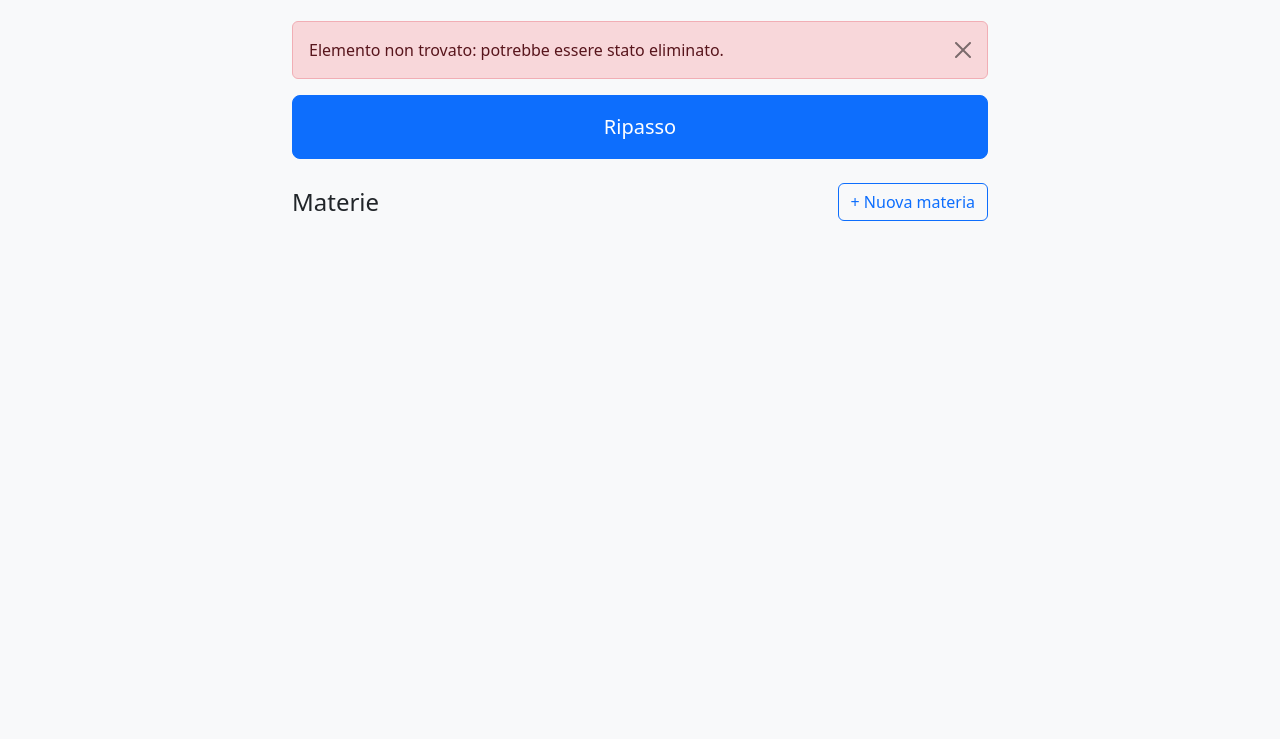
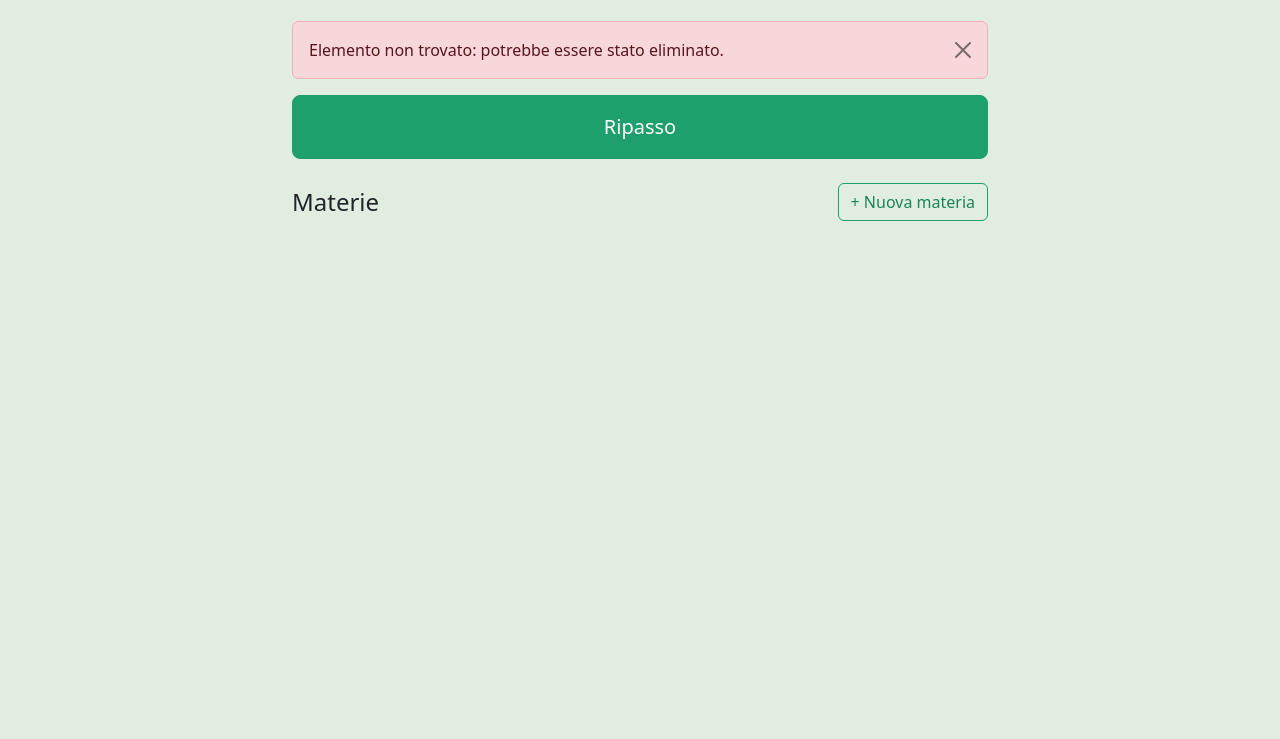
Before and after one commit to simopugliese/flashcard, a website: page public/index.html in a window 1280 px wide. Shown: the part 61-800 px from the top of the page. Drawn offline with nearby package versions, Linux system fonts and the light colour scheme; no server answers.

Commit message:
cambiata palette colori per renderli coerenti con il logo

```diff
--- a/public/index.html
+++ b/public/index.html
@@ -9,7 +9,59 @@
   <style>
     .contenuto { max-width: 720px; }
     .testo-carta { white-space: pre-wrap; }
-    .navbar-verde { background-color: #1F9D6B; }
+    /* Palette dal logo: verde, arancione, crema, menta */
+    :root {
+      --bs-primary: #1EA06D;
+      --bs-primary-rgb: 30, 160, 109;
+      --bs-link-color: #188559;
+      --bs-link-color-rgb: 24, 133, 89;
+      --bs-link-hover-color: #136b47;
+      --bs-link-hover-color-rgb: 19, 107, 71;
+      --bs-warning: #F48330;
+      --bs-warning-rgb: 244, 131, 48;
+      --bs-success: #157347;
+      --bs-success-rgb: 21, 115, 71;
+      --bs-body-bg: #FCF9F2;
+      --bs-body-bg-rgb: 252, 249, 242;
+      --bs-tertiary-bg: #E1EDE1;
+      --bs-tertiary-bg-rgb: 225, 237, 225;
+      --bs-focus-ring-color: rgba(30, 160, 109, .25);
+    }
+    .btn-primary {
+      --bs-btn-bg: #1EA06D;
+      --bs-btn-border-color: #1EA06D;
+      --bs-btn-hover-bg: #188559;
+      --bs-btn-hover-border-color: #188559;
+      --bs-btn-active-bg: #136b47;
+      --bs-btn-active-border-color: #136b47;
+      --bs-btn-disabled-bg: #1EA06D;
+      --bs-btn-disabled-border-color: #1EA06D;
+      --bs-btn-focus-shadow-rgb: 30, 160, 109;
+    }
+    .btn-outline-primary {
+      --bs-btn-color: #188559;
+      --bs-btn-border-color: #1EA06D;
+      --bs-btn-hover-bg: #1EA06D;
+      --bs-btn-hover-border-color: #1EA06D;
+      --bs-btn-active-bg: #188559;
+      --bs-btn-active-border-color: #188559;
+      --bs-btn-disabled-color: #1EA06D;
+      --bs-btn-disabled-border-color: #1EA06D;
+      --bs-btn-focus-shadow-rgb: 30, 160, 109;
+    }
+    .btn-outline-warning {
+      --bs-btn-color: #C9600F;
+      --bs-btn-border-color: #F48330;
+      --bs-btn-hover-color: #fff;
+      --bs-btn-hover-bg: #F48330;
+      --bs-btn-hover-border-color: #F48330;
+      --bs-btn-active-color: #fff;
+      --bs-btn-active-bg: #E0701F;
+      --bs-btn-active-border-color: #E0701F;
+      --bs-btn-focus-shadow-rgb: 244, 131, 48;
+    }
+    .navbar-verde { background-color: var(--bs-primary); }
+    .navbar-verde img { background: #FCF9F2; padding: 1px; }
   </style>
 </head>
 <body class="bg-body-tertiary">
@@ -100,7 +152,7 @@
         <div class="row row-cols-3 row-cols-sm-6 g-2">
           <div class="col"><button class="btn btn-outline-danger w-100 h-100" onclick="vota(0)"><span class="d-block fs-4 fw-semibold">0</span><small>Non la sapevo</small></button></div>
           <div class="col"><button class="btn btn-outline-danger w-100 h-100" onclick="vota(1)"><span class="d-block fs-4 fw-semibold">1</span><small>Sbagliata</small></button></div>
-          <div class="col"><button class="btn btn-outline-warning text-warning-emphasis w-100 h-100" onclick="vota(2)"><span class="d-block fs-4 fw-semibold">2</span><small>Quasi giusta</small></button></div>
+          <div class="col"><button class="btn btn-outline-warning w-100 h-100" onclick="vota(2)"><span class="d-block fs-4 fw-semibold">2</span><small>Quasi giusta</small></button></div>
           <div class="col"><button class="btn btn-outline-primary w-100 h-100" onclick="vota(3)"><span class="d-block fs-4 fw-semibold">3</span><small>Con fatica</small></button></div>
           <div class="col"><button class="btn btn-outline-success w-100 h-100" onclick="vota(4)"><span class="d-block fs-4 fw-semibold">4</span><small>Bene</small></button></div>
           <div class="col"><button class="btn btn-outline-success w-100 h-100" onclick="vota(5)"><span class="d-block fs-4 fw-semibold">5</span><small>Perfetta</small></button></div>
```
